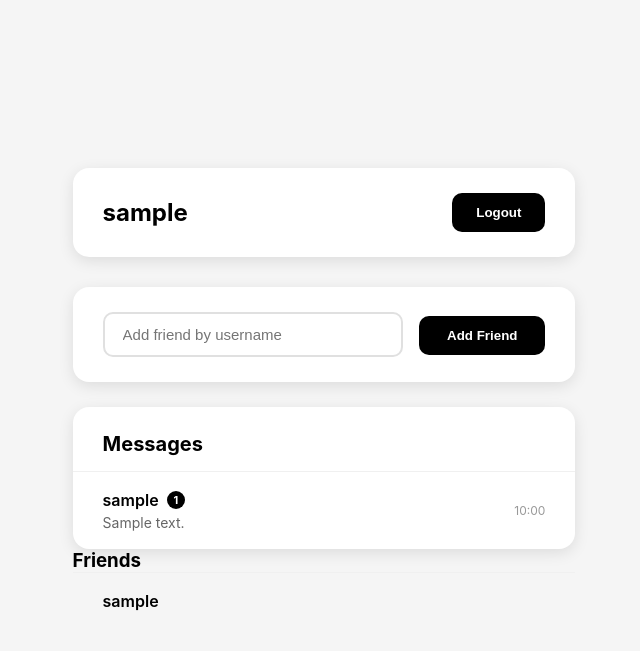
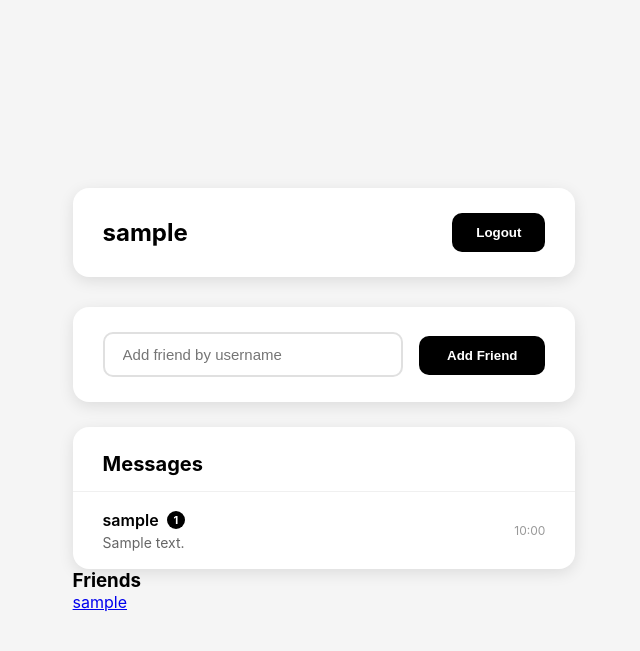
Before and after one commit to Zvbcbcv/chat, a Flask app: page /home in a window 1280 px wide. Shown: the top 651 px of the page, without its empty margins (316-956 px from the left). Run offline with Flask 3, Linux system fonts and the light colour scheme; the visitor is signed in with stand-in values (Sample User, id 1); a database or web service that is not in the repository returns one stand-in record (values such as "Sample title"); some libraries are stand-ins or nearby versions.

Commit message:
home and chat.js and app.py

```diff
--- a/templates/home.html
+++ b/templates/home.html
@@ -47,28 +47,22 @@
                 <p style="color: #999; text-align: center; padding: 40px;">No messages yet. Add a friend to start chatting!</p>
             {% endif %}
         </div>
-        <div></div>
+
         <div class="friends-section">
             <h3>Friends</h3>
-
             {% if friends %}
-                {% for friend in friends %}
-                    <a href="{{ url_for('chat', friend_username=friend.username) }}" class="chat-item">
-                        <div class="chat-info">
-                            <div class="chat-name">
-                                {{ friend.username }}
-                            </div>
-                        </div>
-                    </a>
-                {% endfor %}
+                <div class="friends-grid">
+                    {% for friend in friends %}
+                        <a href="{{ url_for('chat', friend_username=friend.username) }}" class="friend-button">
+                            {{ friend.username }}
+                        </a>
+                    {% endfor %}
+                </div>
             {% else %}
-                <p style="color: #999; text-align: center; padding: 40px;">
-                    No friends yet
-                </p>
+                <p style="color: #999; text-align: center; padding: 20px;">No friends yet</p>
             {% endif %}
         </div>
-
-
+    </div>
 
     <script>
         function addFriend() {
```
